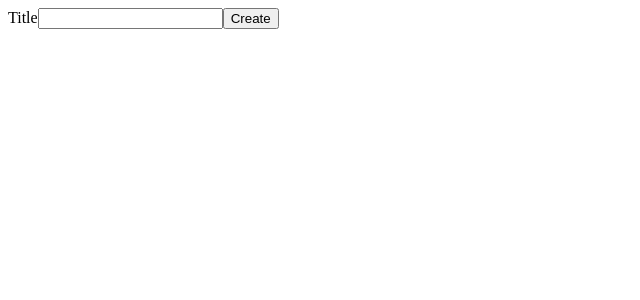
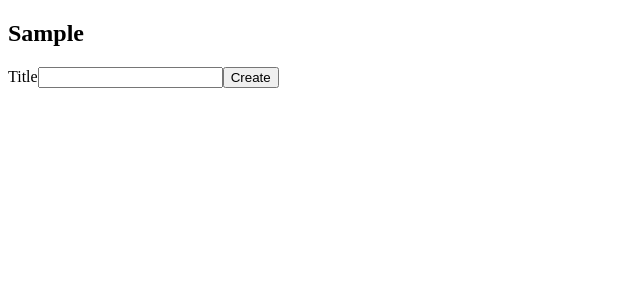
Before and after one commit to Wilson-A-Salamanca/books, a React (Create React App) app in the folder books/: page / in a window 1280 px wide. Both pictures are taken after typing "Sample" into the empty fields and a click on the button "Create". Shown: the top 300 px of the page, without its empty margins (0-640 px from the left). Built offline with nearby package versions, Linux system fonts and the light colour scheme.

Commit message:
added-book-creator

```diff
--- a/books/src/App.js
+++ b/books/src/App.js
@@ -1,16 +1,24 @@
 import { useState } from "react";
 import BookCreate from "./components/BookCreate";
+import BookList from "./components/BookList";
 
 function App() {
   const [books, setbooks] = useState([]);
 
   const createBook = (title) => {
-    //prueba
-    setbooks(title);
+    const updatedBooks = [
+      ...books,
+      {
+        id: Math.round(Math.random() * 9999),
+        title,
+      },
+    ]
+    setbooks(updatedBooks);
   };
 
   return (
     <div>
+      <BookList books={books}/>
       <BookCreate onCreate={createBook}/>
     </div>
   );
--- a/books/src/components/BookCreate.js
+++ b/books/src/components/BookCreate.js
@@ -14,13 +14,13 @@
     };
 
     return (
-        <div>
+        <section>
             <form onSubmit={handleSumit}>
                 <label>Title</label>
                 <input value={title} onChange={handleChange}></input>
                 <button>Create</button>
             </form>
-        </div>
+        </section>
     )
 };
 
--- /dev/null
+++ b/books/src/components/BookList.js
@@ -0,0 +1,10 @@
+import BookShow from "./BookShow";
+
+function BookList({books}) {
+    const redenredBooks = books.map((book) => {
+        return <BookShow key={book.id} book={book}/>;
+    });
+    return <div>{redenredBooks}</div>
+}
+
+export default BookList;
--- a/books/src/components/BookShow.js
+++ b/books/src/components/BookShow.js
@@ -1,5 +1,5 @@
-function BookShow() {
-    return <div>books</div>
+function BookShow({book}) {
+    return <h2>{book.title}</h2>
 };
 
 export default BookShow;
```
